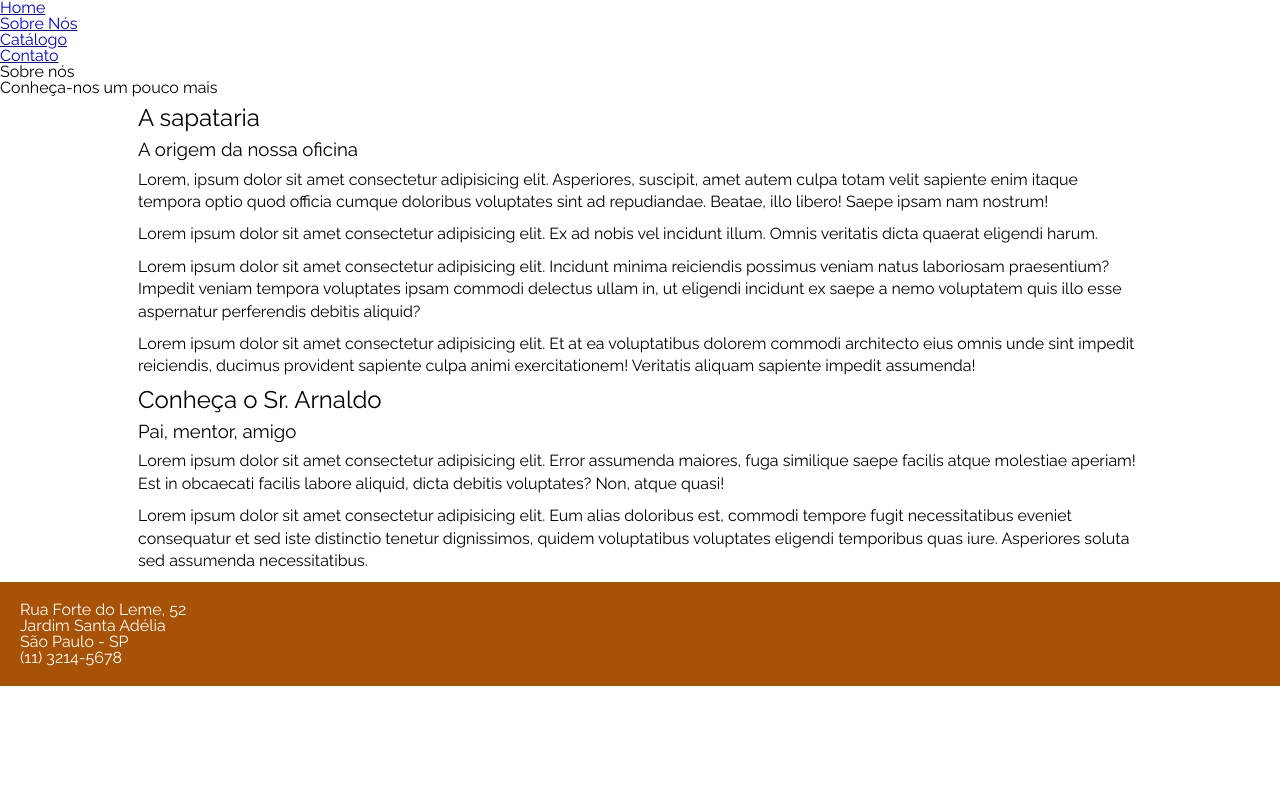
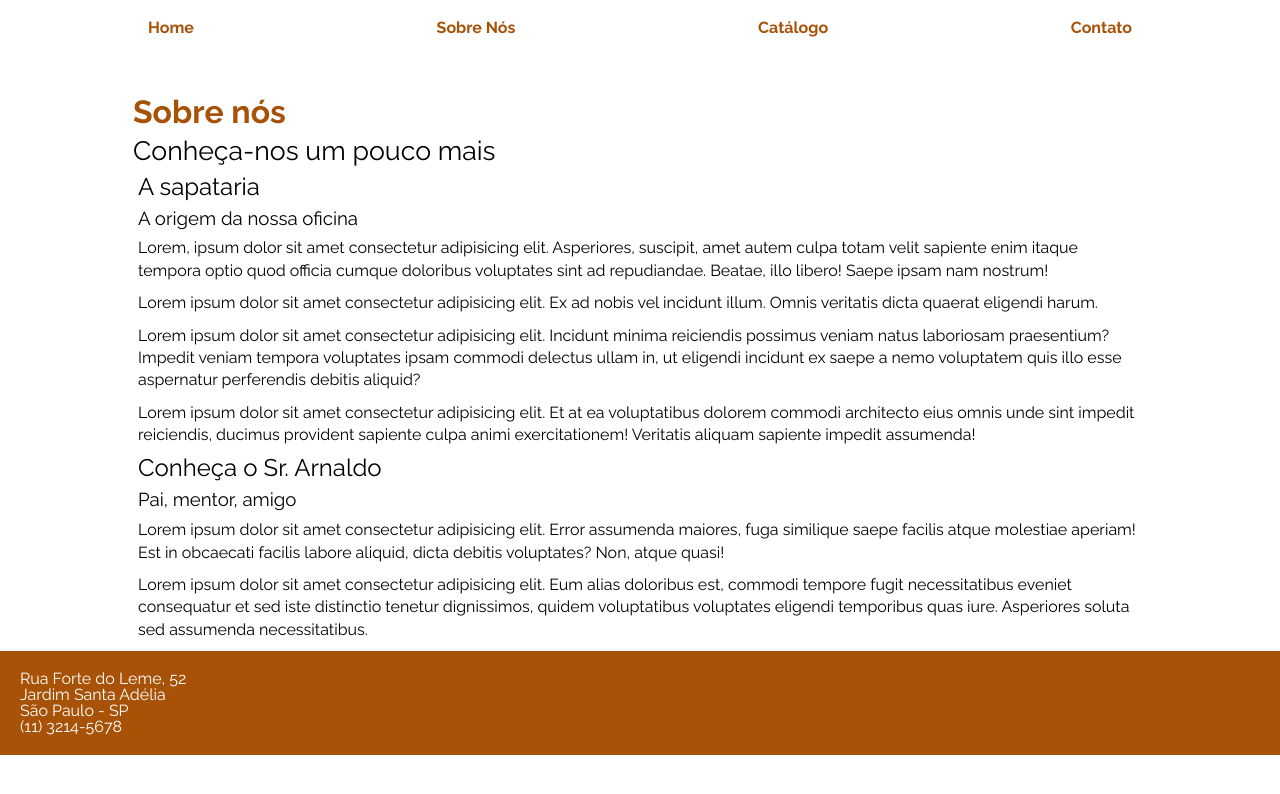
Before and after one commit to JoaoRoccella/sapataria-arnaldo, a plain HTML site: page sobre-nos.html in a window 1280 px wide. Drawn offline with Linux system fonts and the light colour scheme.

Commit message:
Demonstrando combinadores CSS e pseudoclasses

```diff
--- a/css/style.css
+++ b/css/style.css
@@ -22,7 +22,7 @@ main {
   color: var(--primary-color); /* Código hexadecimal da cor */
 }
 
-.titulo-forte {
+.strong-title {
   text-transform: uppercase;
   font-weight: 900;
 }
@@ -103,11 +103,24 @@ main {
 }
 
 .navbar li {
-  padding: 20px;
+  padding: 20px 0;
 }
 
 .navbar a {
+  padding: 20px;
   text-decoration: none;
+}
+
+.navbar a:link,
+.navbar a:visited {
+  color: var(--primary-color);
+  font-weight: 700;
+}
+
+.navbar li:hover,
+.navbar li:hover > a {
+  background-color: var(--primary-color);
+  color: #ffffff;
 }
 
 /* Página de contato */
--- a/sobre-nos.html
+++ b/sobre-nos.html
@@ -16,17 +16,17 @@
   <header>
 
     <!-- Menu de Navegação -->
-    <nav class="menu-navegacao">
+    <nav class="navbar">
       <ul>
-        <li class="link-menu-principal"><a href="index.html">Home</a></li>
-        <li class="link-menu-principal"><a href="sobre-nos.html">Sobre Nós</a></li>
-        <li class="link-menu-principal"><a href="catalogo.html">Catálogo</a></li>
-        <li class="link-menu-principal"><a href="contato.html">Contato</a></li>
+        <li><a href="./index.html">Home</a></li>
+        <li><a href="./sobre-nos.html">Sobre Nós</a></li>
+        <li><a href="./catalogo.html">Catálogo</a></li>
+        <li><a href="./contato.html">Contato</a></li>
       </ul>
     </nav>
 
-    <h1 class="titulo-pagina">Sobre nós</h1>
-    <h2 class="subtitulo-pagina">Conheça-nos um pouco mais</h2>
+    <h1 class="page-title">Sobre nós</h1>
+    <h2 class="page-subtitle">Conheça-nos um pouco mais</h2>
   </header>
 
   <main>
```
Also changed, not shown: catalogo.html (+4 -4 lines), contato.html (+1 -1 lines), index.html (+6 -6 lines).
